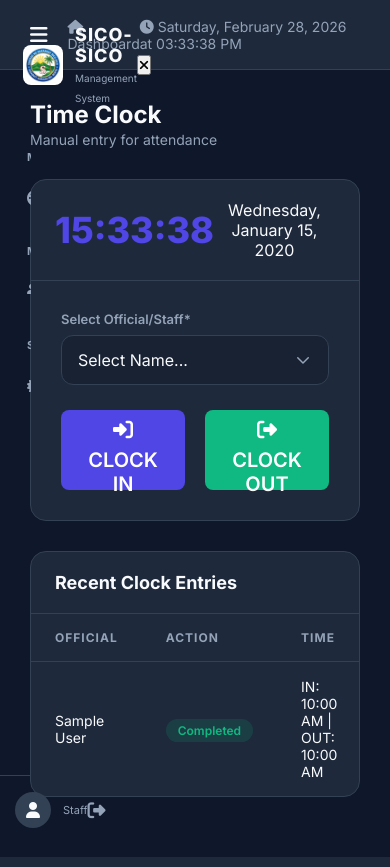
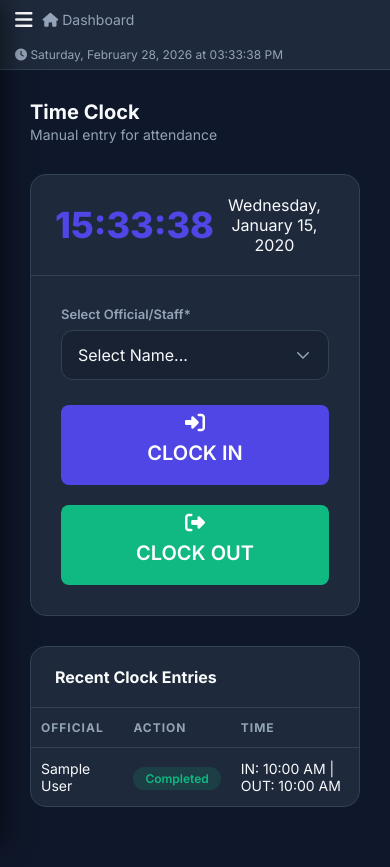
Before and after one commit to mark-alegre01/BrgyManagementSystem, a Django app: template templates/attendance/clock.html in a window 390 px wide. Run offline with Django 3.2, Linux system fonts and the light colour scheme; the template is opened without the code that fills it: most values are stand-ins (such as "Sample title", 1, 10 or a date in 2020).

Commit message:
Update style.css: implemented full mobile responsiveness and sidebar fixes

```diff
--- a/static/css/style.css
+++ b/static/css/style.css
@@ -500,8 +500,9 @@ tr:last-child td {
 /* Mobile Responsive */
 @media (max-width: 1024px) {
     .sidebar {
-        width: 0;
         transform: translateX(-100%);
+        z-index: 1000;
+        box-shadow: 5px 0 25px rgba(0,0,0,0.5);
     }
 
     .main-content {
@@ -513,7 +514,6 @@ tr:last-child td {
     }
 
     .sidebar.open {
-        width: 280px;
         transform: translateX(0);
     }
 
@@ -842,3 +842,101 @@ textarea.form-control {
 .checkbox-container:hover input[type="checkbox"] {
     border-color: var(--primary);
 }
+
+/* Comprehensive Mobile Responsiveness */
+@media (max-width: 768px) {
+    .page-header {
+        flex-direction: column;
+        align-items: flex-start;
+        gap: 15px;
+    }
+
+    .header-actions {
+        width: 100%;
+        display: flex;
+        flex-wrap: wrap;
+        gap: 10px;
+    }
+
+    .header-actions .btn {
+        flex: 1;
+        justify-content: center;
+    }
+
+    .form-row, .filter-group form, .stats-grid, .charts-grid, .detail-grid, .action-buttons {
+        flex-direction: column !important;
+        grid-template-columns: 1fr !important;
+    }
+
+    .form-group.col-6, .form-group.col-4, .form-group.col-3 {
+        width: 100% !important;
+        flex: none !important;
+    }
+
+    .search-form {
+        flex-direction: column;
+        width: 100%;
+    }
+
+    .search-form input, .search-form select, .search-form button {
+        width: 100%;
+    }
+
+    .top-navbar {
+        padding: 0 15px;
+        flex-wrap: wrap;
+    }
+
+    .navbar-left, .navbar-right {
+        gap: 10px;
+    }
+
+    .datetime {
+        font-size: 12px;
+    }
+
+    .card-body {
+        padding: 15px;
+    }
+
+    th, td {
+        padding: 12px 10px;
+    }
+}
+
+
+/* Sidebar Close Button */
+.sidebar-close {
+    display: none;
+    background: none;
+    border: none;
+    color: var(--text-muted);
+    font-size: 20px;
+    cursor: pointer;
+    padding: 5px;
+}
+
+@media (max-width: 1024px) {
+    .sidebar-close {
+        display: block;
+    }
+}
+
+@media (max-width: 768px) {
+    .page-title h1 {
+        font-size: 20px;
+    }
+
+    .card-header h3 {
+        font-size: 16px;
+    }
+
+    .btn {
+        padding: 8px 16px;
+        font-size: 13px;
+    }
+
+    .detail-grid {
+        gap: 15px !important;
+    }
+}
```
